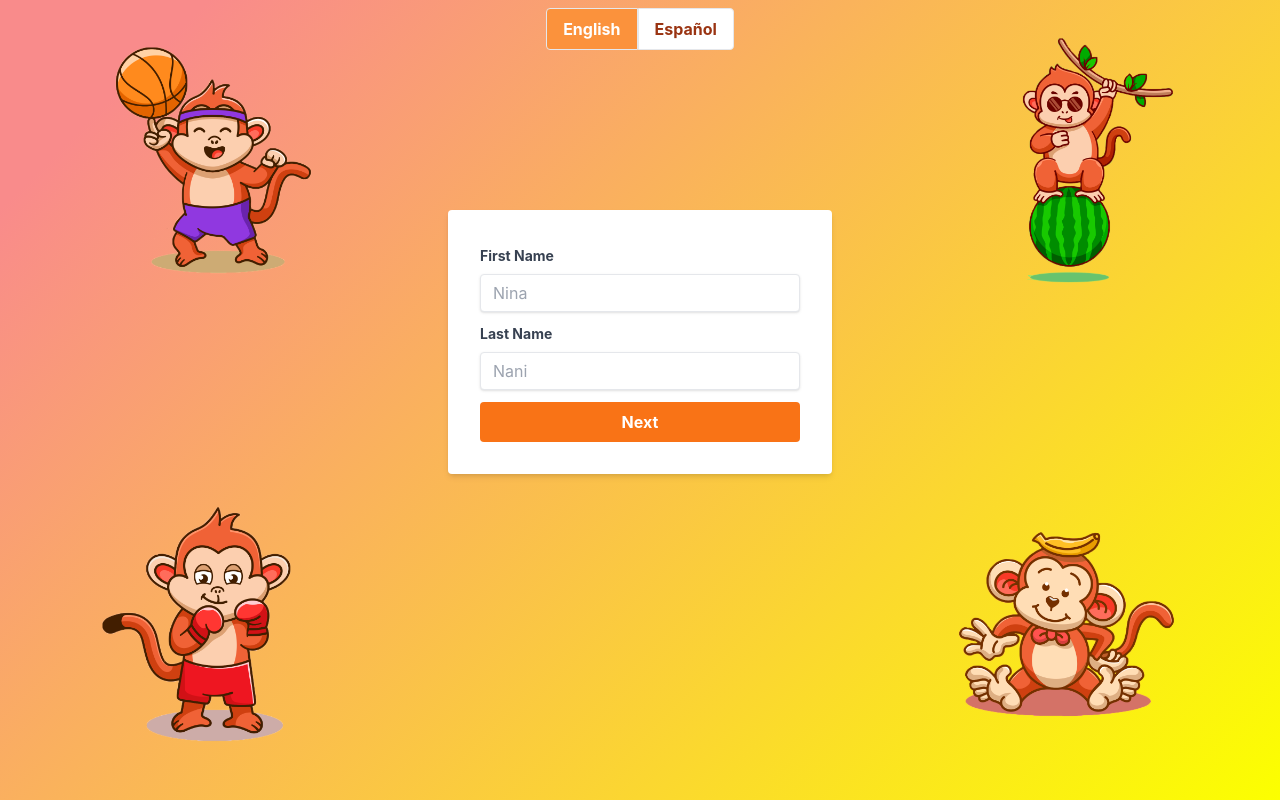
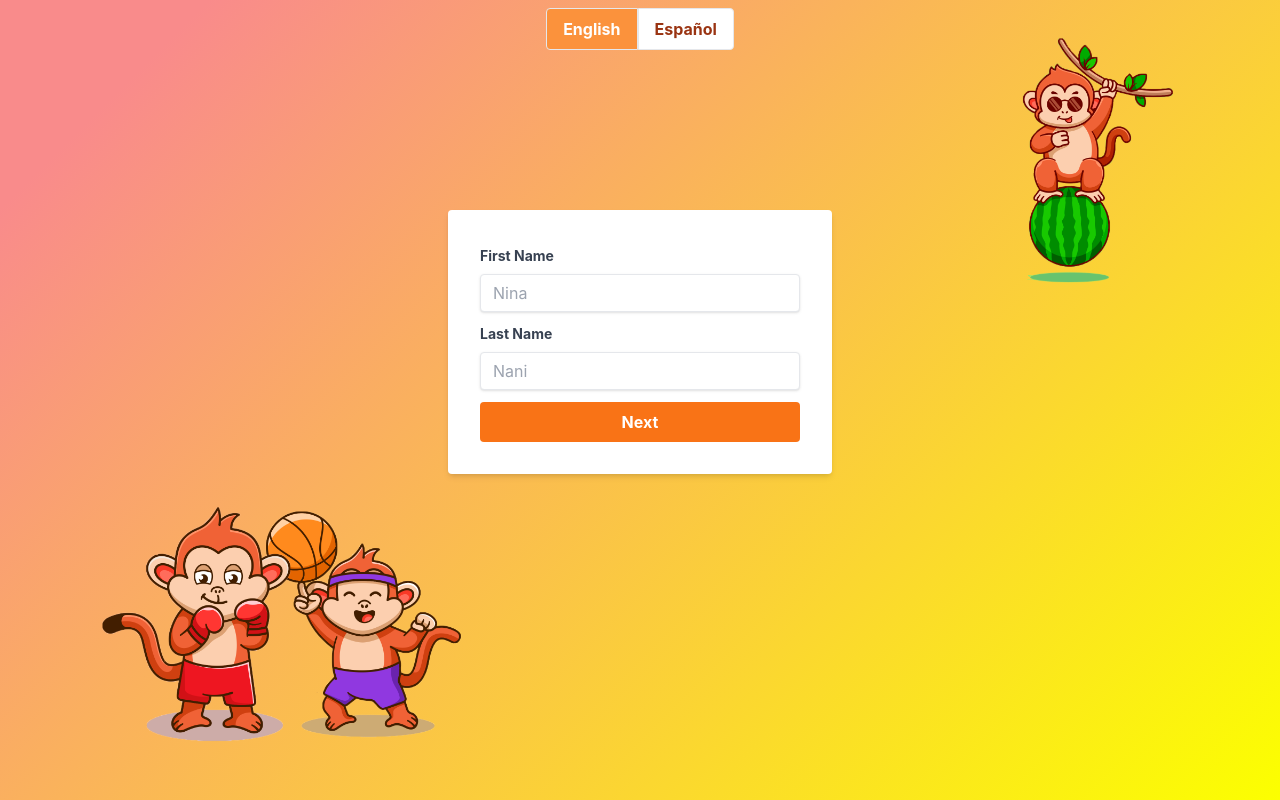
Before and after one commit to nsusak/registrationForm, a React (Create React App) app: page / in a window 1280 px wide. Built offline with nearby package versions, Linux system fonts and the light colour scheme.

Commit message:
ui ux touchups

```diff
--- a/src/components/FormValidation.js
+++ b/src/components/FormValidation.js
@@ -49,11 +49,12 @@ const FormValidation = () => {
       <img
         src={monkey1}
         alt="Monkey"
-        className={`mb-4 absolute top-0 left-0 w-85 h-80 monkey-image ${
+        className={`mb-4 absolute bottom-0 left-0 w-85 h-80 monkey-image ${
           allStepsCompleted && "monkey1"
         }`}
-        style={{ zIndex: 1 }}
+        style={{ zIndex: 1, marginLeft: "150px" }}
       />
+
       <img
         src={monkey2}
         alt="Monkey"
@@ -62,22 +63,25 @@ const FormValidation = () => {
         }`}
         style={{ zIndex: 1 }}
       />
+
       <img
         src={monkey3}
         alt="Monkey"
         className={`mb-4 absolute bottom-0 left-0 w-85 h-80 monkey-image ${
           allStepsCompleted && "monkey3"
         }`}
-        style={{ zIndex: 1 }}
+        style={{ zIndex: 1 }} // Adjust marginLeft as needed
       />
+
       <img
         src={monkey4}
         alt="Monkey"
-        className={`mb-4 absolute bottom-0 right-0 w-85 h-80 monkey-image ${
-          allStepsCompleted && "monkey4"
+        className={`mb-4 absolute top-0 left-0 w-85 h-80 monkey-image ${
+          allStepsCompleted ? "monkey4" : "hidden"
         }`}
         style={{ zIndex: 1 }}
       />
+
       <div className="w-96 m-40 text-left">
         {allStepsCompleted ? (
           <SuccessDisplay
--- a/src/css/monkeyAnimations.css
+++ b/src/css/monkeyAnimations.css
@@ -2,7 +2,29 @@
     0%, 100% { transform: translateY(0); }
     25% { transform: translateY(-0px); }
     50% { transform: translateY(0); }
-    75% { transform: translateY(-5px); }
+    75% { transform: translateY(-10px); }
+  }
+
+
+  @keyframes specialAnimation {
+    0% {
+     opacity: 1;
+      transform: translate(0, 0) rotate(0deg) ;
+    }
+
+    50% {
+      transform: translate(20vw, 20vh) rotate(360deg);
+    }
+
+    100% {
+      opacity:1;
+      transform: translate(60vw, 60vh) rotate(720deg);
+    }
+
+  }
+
+  .monkey4 {
+    animation: specialAnimation 4s ease-in-out infinite;
   }
 
 
@@ -19,6 +41,14 @@
     animation: jump 0.7s infinite alternate;
   }
 
+
   .monkey4 {
+    opacity: 0; /* Initially hide */
+    animation: specialAnimation 4s cubic-bezier(0.3, 0, 0.7, 1) forwards;
+  }
+
+
+  /* .monkey4 {
     animation: jump 0.8s infinite alternate;
   }
+   */
--- a/src/translate.js
+++ b/src/translate.js
@@ -31,7 +31,8 @@ export const languageLabels = {
       emailPattern: "Please write correct email address",
       passwordRequired: "Password is required",
       passwordMinLength: "Your password must be greater than 8 characters",
-      passwordStrength: "Your password isn't strong enough",
+      passwordStrength:
+        "Your password isn't strong enough, it should contain all of these following elements: number, symbol, uppercase letter, lowercase letter and a minimum of 8 characters.",
       confirmPasswordRequired: "Please confirm your password",
       confirmPasswordValidate: "Passwords do not match",
       termsAndConditionsRequired: "Please accept the terms and conditions",
@@ -71,7 +72,8 @@ export const languageLabels = {
         "Por favor, escriba una dirección de correo electrónico válida",
       passwordRequired: "Contraseña es obligatoria",
       passwordMinLength: "Su contraseña debe tener más de 8 caracteres",
-      passwordStrength: "Tu contraseña no es suficientemente segura",
+      passwordStrength:
+        "Su contraseña no es lo suficientemente segura, debe contener todos los siguientes elementos: número, símbolo, letra mayúscula, letra minúscula y un mínimo de 8 caracteres.",
       confirmPasswordRequired: "Por favor, confirme su contraseña",
       confirmPasswordValidate: "Las contraseñas no coinciden",
       termsAndConditionsRequired:
```
